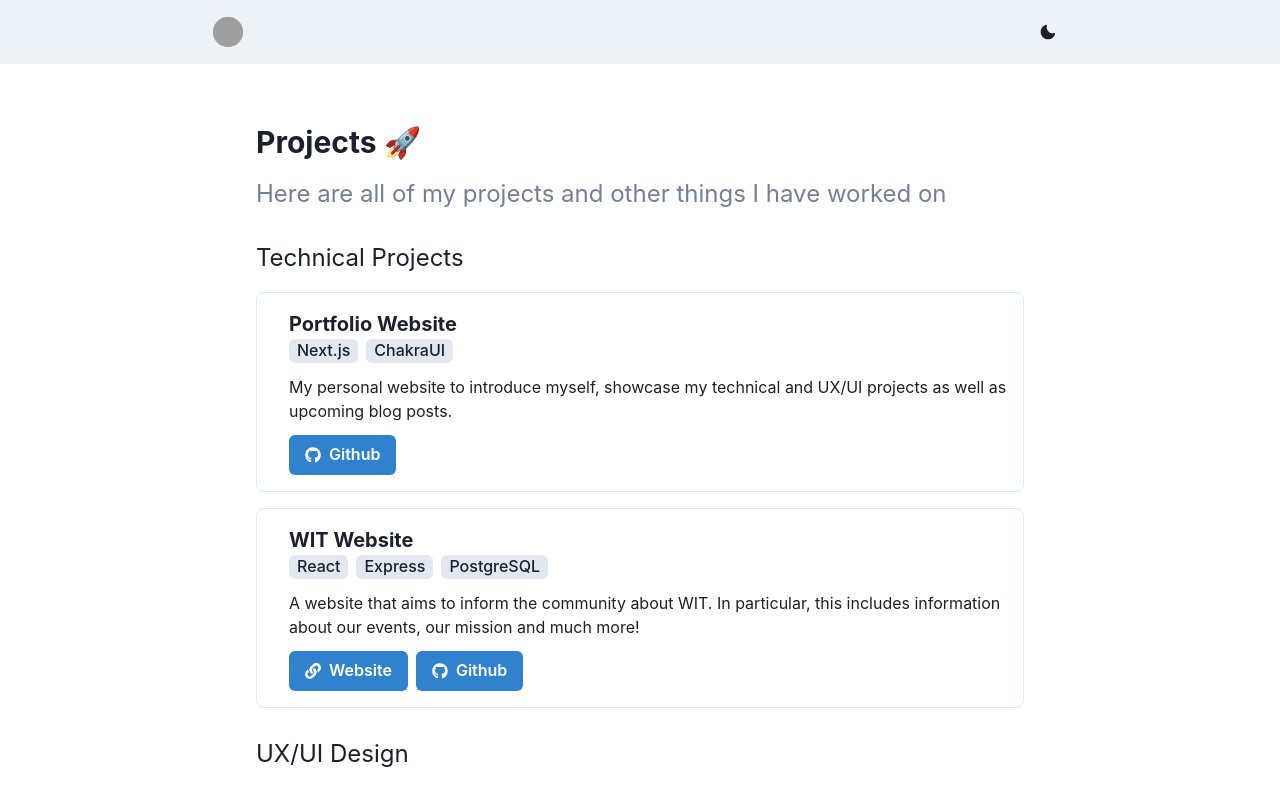
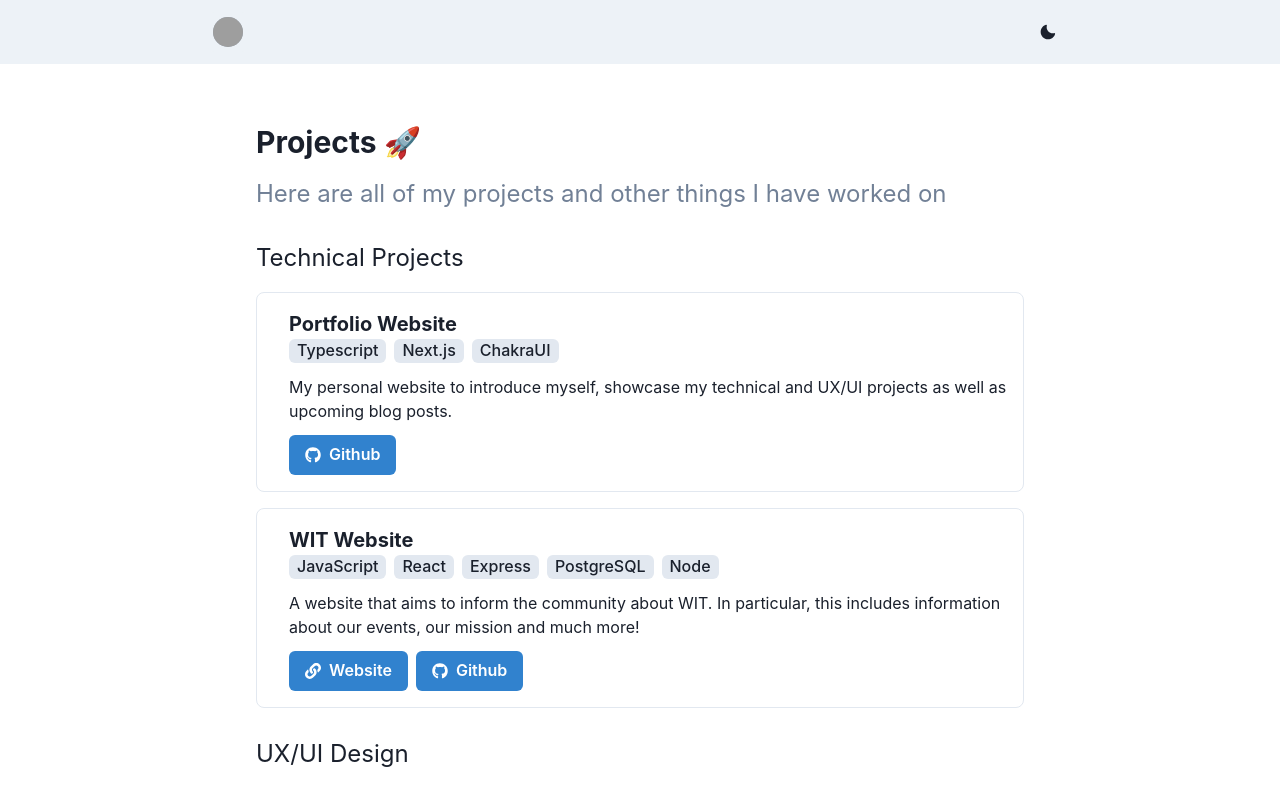
Before and after one commit to joanna209/website, a Next.js app: page /projects in a window 1280 px wide. Shown: the top 786 px of the page. Built offline with nearby package versions, Linux system fonts and the light colour scheme; grey boxes are pictures that could not be loaded.

Commit message:
improving performance

```diff
--- a/components/layout.tsx
+++ b/components/layout.tsx
@@ -1,6 +1,6 @@
 import React from "react";
-import Navbar from "./navbar";
-import Footer from "./footer";
+import Footer from "./footer"
+import Navbar from "./navbar"
 
 const Layout = ({ children }) => {
   return (
--- a/components/navbar.tsx
+++ b/components/navbar.tsx
@@ -25,7 +25,7 @@ export default function Navbar() {
                 aria-label="dark mode button"
                 bg={useColorModeValue("gray.100", "gray.900")}
               >
-                <Avatar size={"sm"} width={"30px"} height={"30px"}src={"https://i.imgur.com/gqC0mnt.jpg"} />
+                <Avatar size={"sm"} width={"30px"} height={"30px"} src={"https://i.imgur.com/gqC0mnt.jpg"} />
               </IconButton>
             </Link>
           </Box>
--- a/components/projectCards/personalWebsite.tsx
+++ b/components/projectCards/personalWebsite.tsx
@@ -48,17 +48,19 @@ export default function PersonalWebsiteCard() {
       <VStack align="start" justify="flex-start" spacing={1}>
         <VStack spacing={0} align="start">
           <HStack>
-            <Text
-              fontWeight="bold"
-              fontSize={"xl"}
-              noOfLines={2}
-            >
+            <Text fontWeight="bold" fontSize={"xl"} noOfLines={2}>
               Portfolio Website
             </Text>
           </HStack>
 
           <HStack pb={3}>
-          <Tag
+            <Tag
+              fontSize={{ base: "xs", md: "sm", lg: "md" }}
+              bg={useColorModeValue("gray.200", "gray.700")}
+            >
+              Typescript
+            </Tag>
+            <Tag
               fontSize={{ base: "xs", md: "sm", lg: "md" }}
               bg={useColorModeValue("gray.200", "gray.700")}
             >
--- a/components/projectCards/witWebsite.tsx
+++ b/components/projectCards/witWebsite.tsx
@@ -60,6 +60,12 @@ export default function WITCard() {
             fontSize={{ base: "xs", md: "sm", lg: "md" }}
             bg={useColorModeValue("gray.200", "gray.700")}
           >
+            JavaScript
+          </Tag>
+          <Tag
+            fontSize={{ base: "xs", md: "sm", lg: "md" }}
+            bg={useColorModeValue("gray.200", "gray.700")}
+          >
             React
           </Tag>
           <Tag
@@ -73,6 +79,12 @@ export default function WITCard() {
             bg={useColorModeValue("gray.200", "gray.700")}
           >
             PostgreSQL
+          </Tag>
+          <Tag
+            fontSize={{ base: "xs", md: "sm", lg: "md" }}
+            bg={useColorModeValue("gray.200", "gray.700")}
+          >
+            Node
           </Tag>
           </HStack>
 
@@ -101,7 +113,7 @@ export default function WITCard() {
               variant="solid"
               fontSize={{ base: "xs", md: "sm", lg: "md" }}
             >
-              <Link href="https://github.com/unswwit/website" isExternal>
+              <Link href="https://github.com/unswwit/website/commits?author=joanna209" isExternal>
                 Github
               </Link>
             </Button>
--- a/next.config.js
+++ b/next.config.js
@@ -1,3 +1,9 @@
 module.exports = {
   reactStrictMode: true,
 }
+
+const withBundleAnalyzer = require("@next/bundle-analyzer")({
+  enabled: process.env.ANALYZE === "true",
+});
+
+module.exports = withBundleAnalyzer({});
--- a/package.json
+++ b/package.json
@@ -6,7 +6,8 @@
     "build": "next build",
     "start": "next start",
     "deploy": "next build && next export && git add out/ && git commit -m \"Deploy gh-pages\" && git subtree push --prefix out origin gh-pages",
-    "lint": "next lint"
+    "lint": "next lint",
+    "analyze": "cross-env ANALYZE=true next build"
   },
   "dependencies": {
     "@babel/core": "^7.16.0",
@@ -14,6 +15,9 @@
     "@chakra-ui/react": "^1.7.2",
     "@emotion/react": "^11.7.0",
     "@emotion/styled": "^11.6.0",
+    "@next/bundle-analyzer": "^12.0.7",
+    "cross-env": "^7.0.3",
+    "duplicate-package-checker-webpack-plugin": "^3.0.0",
     "eslint": "^8.4.1",
     "framer-motion": "^5.4.4",
     "heroicons-react": "^1.4.1",
--- a/pages/_app.tsx
+++ b/pages/_app.tsx
@@ -1,8 +1,9 @@
 import "../styles/globals.css";
 import { ChakraProvider } from "@chakra-ui/react";
 import Layout from "../components/layout";
+import type { AppProps, NextWebVitalsMetric } from 'next/app';
 
-function MyApp({ Component, pageProps }) {
+function MyApp({ Component, pageProps } : AppProps) {
   return (
     <ChakraProvider>
       <Layout>
@@ -12,4 +13,8 @@ function MyApp({ Component, pageProps }) {
   );
 }
 
+export function reportWebVitals(metric: NextWebVitalsMetric) {
+  console.log(metric)
+}
+
 export default MyApp
--- a/pages/api/hello.tsx
+++ /dev/null
@@ -1,5 +0,0 @@
-// Next.js API route support: https://nextjs.org/docs/api-routes/introduction
-
-export default function handler(req, res) {
-  res.status(200).json({ name: 'John Doe' })
-}
--- a/pages/projects.tsx
+++ b/pages/projects.tsx
@@ -1,12 +1,15 @@
 import Head from "next/head";
-import styles from "../styles/Projects.module.css"
+import styles from "../styles/Projects.module.css";
 import { Heading, Text, VStack } from "@chakra-ui/react";
-import ConnectMeCard from "../components/projectCards/connectMeCard";
-import TribespotCard from "../components/projectCards/tribespotCard";
-import WITCard from "../components/projectCards/witWebsite";
-import PersonalWebsiteCard from "../components/projectCards/personalWebsite";
-import HeroXCard from "../components/projectCards/heroZCard";
 import PageTransition from "../components/pageTransition";
+import dynamic from 'next/dynamic'
+
+// dynamically importing card components
+const HeroZ = dynamic(() => import('../components/projectCards/heroZCard'));
+const PersonalWebsite = dynamic(() => import('../components/projectCards/personalWebsite'));
+const WITWebsite = dynamic(() => import('../components/projectCards/witWebsite'));
+const ConnectMe = dynamic(() => import('../components/projectCards/connectMeCard'));
+const Tribespot = dynamic(() => import('../components/projectCards/tribespotCard'));
 
 export default function Projects() {
   return (
@@ -14,7 +17,6 @@ export default function Projects() {
       <Head>
         <title>Joanna He</title>
         <meta name="description" content="Joanna's Portfolio" />
-        <link rel="preload" href={"https://i.imgur.com/gqC0mnt.jpg"} as="image" />
       </Head>
 
       <PageTransition>
@@ -33,25 +35,17 @@ export default function Projects() {
             >
               Here are all of my projects and other things I have worked on
             </Text>
-          <Text
-            maxW={"3xl"}
-            fontSize={"2xl"}
-            pt={3}
-          >
+            <Text maxW={"3xl"} fontSize={"2xl"} pt={3}>
               Technical Projects
             </Text>
-          <PersonalWebsiteCard />
-          <WITCard />
-          <Text
-            maxW={"3xl"}
-            fontSize={"2xl"}
-            pt={3}
-          >
+            <PersonalWebsite />
+            <WITWebsite />
+            <Text maxW={"3xl"} fontSize={"2xl"} pt={3}>
               UX/UI Design
             </Text>
-          <TribespotCard />
-          <HeroXCard />
-          <ConnectMeCard />
+            <Tribespot />
+            <HeroZ />
+            <ConnectMe />
             <Heading pb={10}> </Heading>
             {/* End of Projects Section */}
           </VStack>
--- a/tsconfig.json
+++ b/tsconfig.json
@@ -23,7 +23,7 @@
     "next-env.d.ts",
     "**/*.ts",
     "**/*.tsx"
-  ],
+, "utils/offline.js"  ],
   "exclude": [
     "node_modules"
   ]
```
Also changed, not shown: pages/index.tsx (+9 -6 lines), 2 other files (tests, documents, lock files or other folders). Lines whose indentation alone changed are shown as unchanged.
